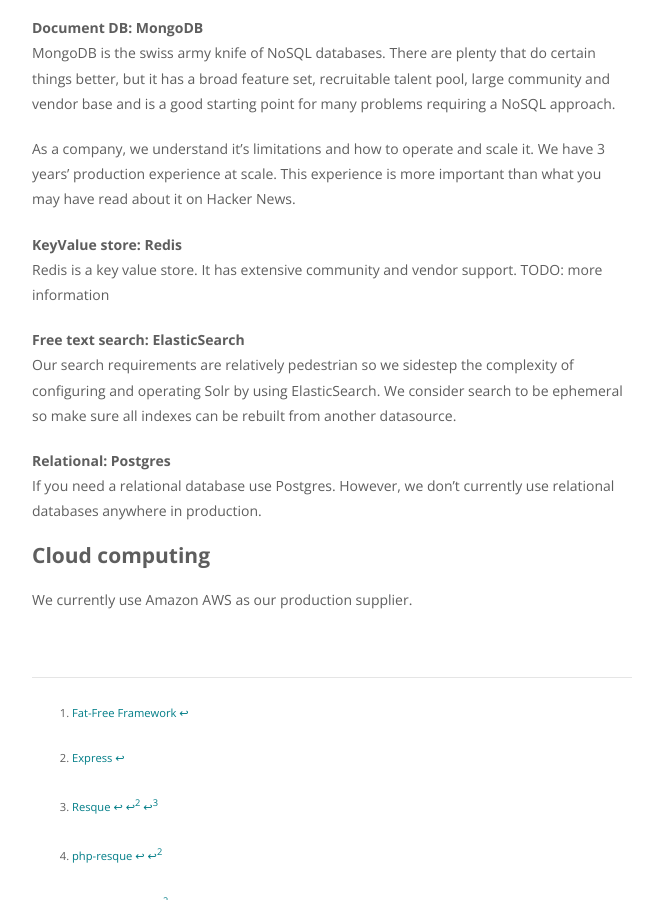
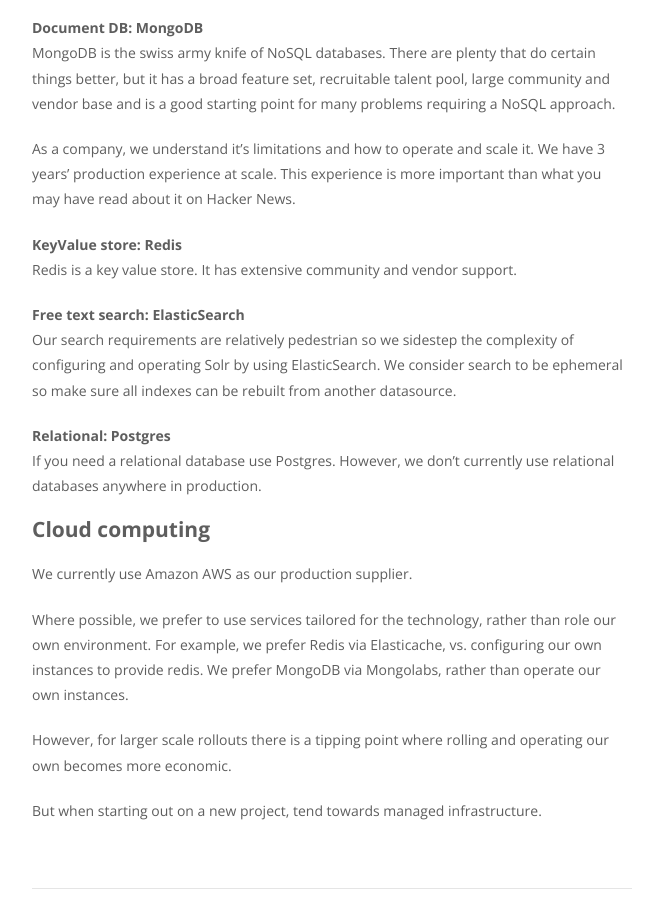
Before and after one commit to ellerbrock/talis.github.io, a Jekyll site: the page built from topics/stack.md, in a window 1280 px wide and 900 px high, scrolled down 1559 px. Shown: the whole window, without its empty margins (488-1151 px from the left). Built offline with Jekyll 4.4.1, drawn with Linux system fonts in a browser that asks for light colours; some of the changed text lies outside the part shown.

Commit message:
Finishing stack

```diff
--- a/topics/stack.md
+++ b/topics/stack.md
@@ -16,7 +16,7 @@
 making this decision are:
 
 1. *Risk:* For example, am I swapping out the main DB technology serving most of our traffic or just experimenting on a
-new feature ;used by a handful of users?
+new feature for a handful of users?
 1. *Real ROI* What potential does the new approach really have over the old? Is there likely to be a good return on us
 having to learn a new technology given its promised benefits?
 1. *Grass is not always greener:* Are we just trading the current known limitations of our existing approach for a
@@ -36,7 +36,8 @@
 
 #### Background jobs
 
-We use resque[^3], which has client libraries available for both PHP[^4] and Node[^5], amongst others.
+We use resque[^3], which has client libraries available for both PHP[^4] and Node[^5], amongst others. If you are
+working on a gearman job, migrate it to resque.
 
 ## Client side
 
@@ -70,7 +71,7 @@
 
 #### KeyValue store: Redis
 
-Redis is a key value store. It has extensive community and vendor support. TODO: more information
+Redis is a key value store. It has extensive community and vendor support.
 
 #### Free text search: ElasticSearch
 
@@ -86,6 +87,14 @@
 
 We currently use Amazon AWS as our production supplier.
 
+Where possible, we prefer to use services tailored for the technology, rather than role our own environment. For
+example, we prefer Redis via Elasticache, vs. configuring our own instances to provide redis. We prefer MongoDB via
+Mongolabs, rather than operate our own instances.
+
+However, for larger scale rollouts there is a tipping point where rolling and operating our own becomes more economic.
+
+But when starting out on a new project, tend towards managed infrastructure.
+
 
 [^1]: [Fat-Free Framework](http://fatfreeframework.com/home)
 [^2]: [Express](http://expressjs.com/)
```
